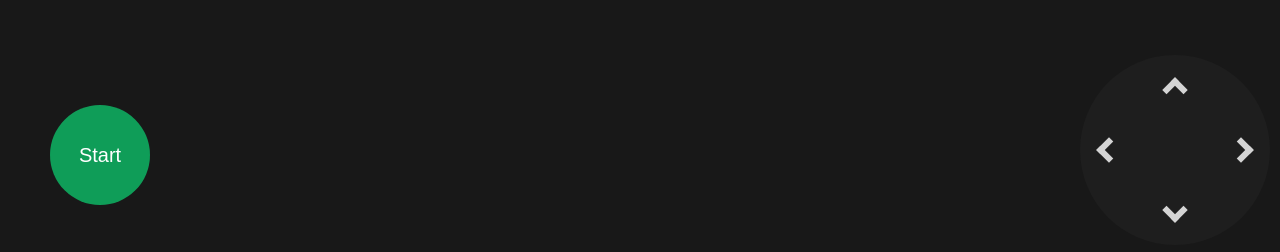
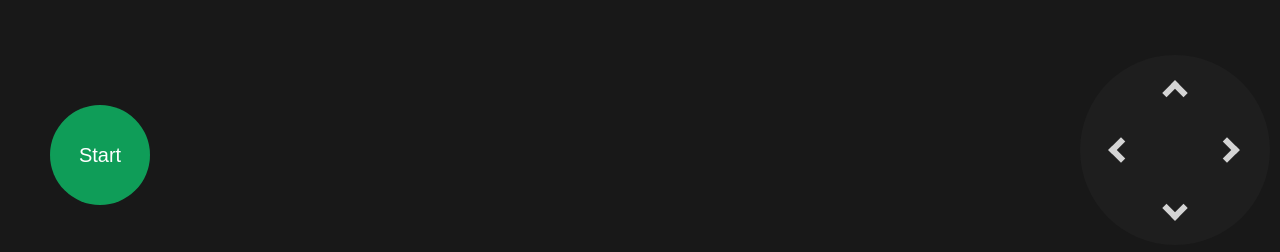
Before and after one commit to NeoAndLouOrganization/remote-motor-controller-rpi-pico-w, a React app in the folder remote-controll-web-app/: page / in a window 1280 px wide. Shown: the part 545-797 px from the top of the page. Built offline with nearby package versions, Linux system fonts and the light colour scheme.

Commit message:
Animation

```diff
--- a/remote-controll-web-app/src/App.scss
+++ b/remote-controll-web-app/src/App.scss
@@ -138,21 +138,26 @@ body {
 .right {
   transform: rotate(-45deg);
   -webkit-transform: rotate(-45deg);
+  margin-right: 6px;
 }
 
 .left {
   transform: rotate(135deg);
   -webkit-transform: rotate(135deg);
+  margin-left: 2px;
 }
 
 .up {
   transform: rotate(-135deg);
   -webkit-transform: rotate(-135deg);
+  margin-top: 5px;
+  margin-right: 1px;
 }
 
 .down {
   transform: rotate(45deg);
   -webkit-transform: rotate(45deg);
+  margin-bottom: 5px;
 }
 
 .title__container {
@@ -218,3 +223,26 @@ body {
     margin-right: 0;
   }
 }
+
+.pulse-wrapper {
+  border-radius: 110px;
+  // background: red;
+  width: 40px;
+  height: 40px;
+  display: flex;
+  justify-content: center;
+  align-items: center;
+}
+
+.pulse {
+  animation: pulse-animation 0.5s infinite;
+}
+
+@keyframes pulse-animation {
+  0% {
+    box-shadow: 0 0 0 0px rgba(0, 0, 0, 0.2);
+  }
+  100% {
+    box-shadow: 0 0 0 15px rgb(223 223 223 / 7%);
+  }
+}
--- a/remote-controll-web-app/src/pages/home/home.tsx
+++ b/remote-controll-web-app/src/pages/home/home.tsx
@@ -1,20 +1,63 @@
-import React, {useState} from 'react';
+import React, {RefObject, useRef, useState} from 'react';
+
+enum Arrows {
+  ArrowLeft = 'left',
+  ArrowRight = 'right',
+  ArrowUp = 'up',
+  ArrowDown = 'down',
+}
 
 const Home = () => {
+  const arrowLeftRef: RefObject<HTMLElement> = useRef(null);
+  const arrowRightRef: RefObject<HTMLElement> = useRef(null);
+  const arrowUpRef: RefObject<HTMLElement> = useRef(null);
+  const arrowDownRef: RefObject<HTMLElement> = useRef(null);
+
   const [isActive, setIsActive] = useState(false);
-  const handleArrowUp = () => {
+
+  const wrapTemporaryPulse = (ref: RefObject<HTMLElement>) => {
+    ref.current?.classList.add('pulse');
+    setTimeout(() => ref.current?.classList.remove('pulse'), 600);
+  };
+
+  const addPulseAnimation = (arrow: string) => {
+    switch (arrow) {
+      case Arrows.ArrowLeft:
+        wrapTemporaryPulse(arrowLeftRef);
+        break;
+      case Arrows.ArrowRight:
+        wrapTemporaryPulse(arrowRightRef);
+        break;
+      case Arrows.ArrowDown:
+        wrapTemporaryPulse(arrowDownRef);
+        break;
+      case Arrows.ArrowUp:
+        wrapTemporaryPulse(arrowUpRef);
+        break;
+      default:
+        break;
+    }
+  };
+  const handleArrowUp = (arrow: string) => {
+    addPulseAnimation(arrow);
     console.log('Arrow Up');
   };
 
-  const handleArrowLeft = () => {
+  const handleArrowLeft = (arrow: string) => {
+    addPulseAnimation(arrow);
+
     console.log('Arrow Left');
   };
 
-  const handleArrowRight = () => {
+  const handleArrowRight = (arrow: string) => {
+    addPulseAnimation(arrow);
+
     console.log('Arrow Right');
   };
 
-  const handleArrowDown = () => {
+  const handleArrowDown = (arrow: string) => {
+    addPulseAnimation(arrow);
+
     console.log('Arrow Bottom');
   };
 
@@ -39,15 +82,36 @@ const Home = () => {
         </div>
 
         <div className="controls-container">
-          <div className="flex-wrapper--arrow-up" onClick={handleArrowUp}>
-            <button className="arrow up"></button>
+          <div className="flex-wrapper--arrow-up">
+            <div className="pulse-wrapper" ref={arrowUpRef}>
+              <button
+                onClick={() => handleArrowUp('up')}
+                className="arrow up"
+              ></button>
+            </div>
           </div>
           <div className="flex-wrapper--side-arrows">
-            <button className="arrow left" onClick={handleArrowLeft}></button>
-            <button className="arrow right" onClick={handleArrowRight}></button>
+            <div className="pulse-wrapper" ref={arrowLeftRef}>
+              <button
+                className="arrow left"
+                onClick={() => handleArrowLeft('left')}
+              ></button>
+            </div>
+
+            <div className="pulse-wrapper" ref={arrowRightRef}>
+              <button
+                className="arrow right"
+                onClick={() => handleArrowRight('right')}
+              ></button>
+            </div>
           </div>
-          <div className="flex-wrapper--arrow-down" onClick={handleArrowDown}>
-            <button className="arrow down"></button>
+          <div className="flex-wrapper--arrow-down">
+            <div className="pulse-wrapper" ref={arrowDownRef}>
+              <button
+                onClick={() => handleArrowDown('down')}
+                className="arrow down"
+              ></button>
+            </div>
           </div>
         </div>
       </div>
```
